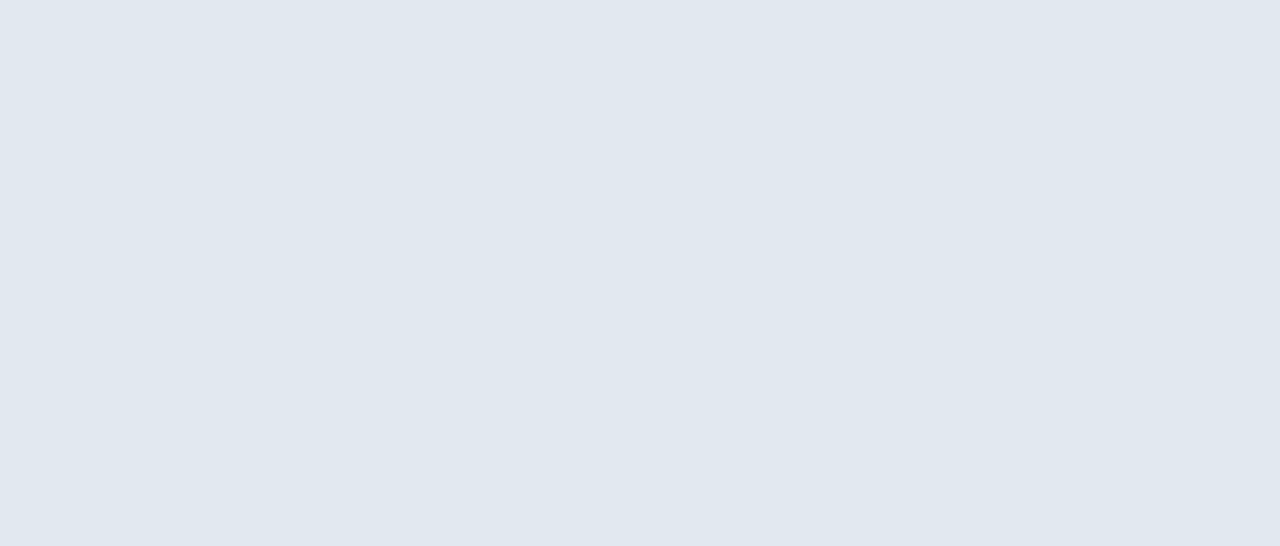
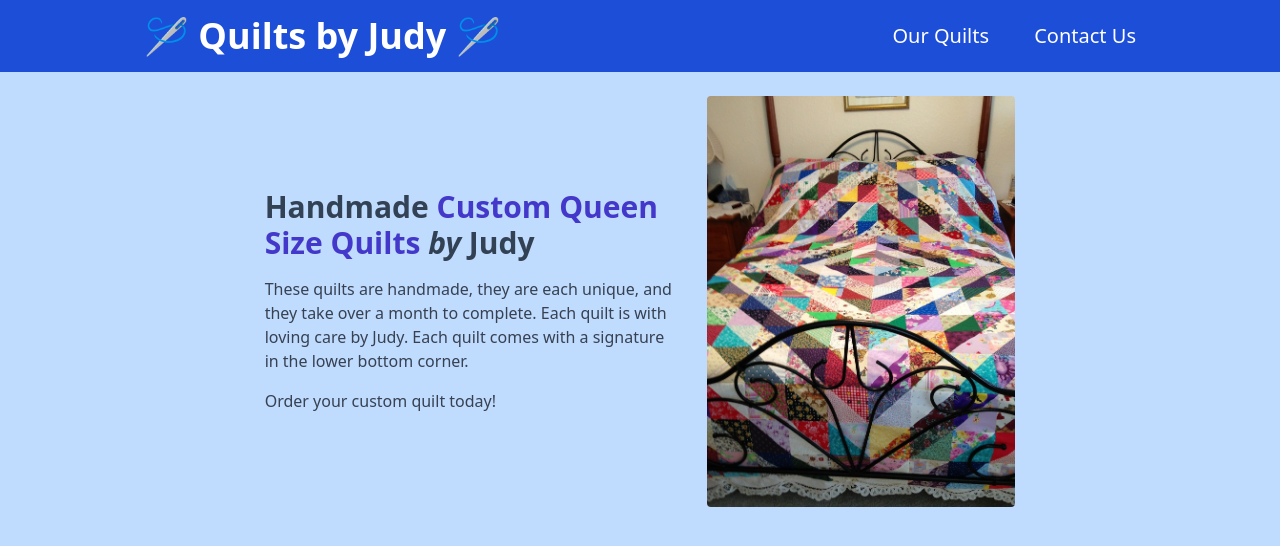
Before and after one commit to JerryApplegarth/Quilts-by-Judy, a website: page build/index.html in a window 1280 px wide. Drawn offline with Linux system fonts and the light colour scheme.

Commit message:
completed header and main sections

```diff
--- a/build/index.html
+++ b/build/index.html
@@ -16,7 +16,36 @@
 			content="HTML, CSS, JavaScript" />
         <link rel="stylesheet" href="css/style.css"/>
     </head>
-<body class="min-h-screen bg-slate-200 dark:bg-black dark:text-white">
+<body class="min-h-screen bg-blue-200 dark:bg-slate-800 dark:text-white">
+    <header class="bg-blue-700 text-white sticky top-0 z-10 h-3/4">
+        <section class="max-w-5xl mx-auto p-4 flex justify-between items-center">
+        <h1 class="text-4xl font-bold hover:opacity-70"><a href="#hero"> 🪡 Quilts by Judy 🪡</a></h1>
+        <div>
+            <button id="mobile-open-button" class="text-3xl sm:hidden focus:outline-none">
+                &#9776;
+
+            </button>
+            <nav class="hidden sm:block space-x-10 text-xl" aria-label="main">
+                <a href="#quilts" class="hover:opacity-70">Our Quilts</a>
+
+                <a href="#contact" class="hover:opacity-70">Contact Us</a>
+            </nav>
+        </div>
+
+        </section>
+    </header>
+    <main class="max-w-4x mx-auto">
+        <section class="flex flex-col-reverse justify-center sm:flex-row p-6 items-center gap-8 mb-12" id="hero">
+            <article class="sm:w-1/3">
+                <h2 class="max-w-md text-4xl font-bold text-center sm:text-3xl sm:text-left text-slate-700 dark:text-white">Handmade <span class="text-indigo-700 dark:text-indigo-400">Custom Queen Size Quilts</span> <em>by</em>   Judy</h2>
+                <p class="text-2xg max-md mt-4 text-center sm:text-left text-gray-700 dark:text-gray-300">These quilts are handmade, they are each unique, and they take over a month to complete. Each quilt is with loving care by Judy. Each quilt comes with a signature in the lower bottom corner.</p>
+                <p class="text-2xg max-md mt-4 text-center sm:text-left text-gray-700 dark:text-gray-300">Order your custom quilt today!</p>
+
+            </article>
+            <img src="/build/img/bed.JPG" alt="quilt on bed" title="Judy's quilt on a bed" class="rounded w-1/4">
+        </section>
+
+    </main>
 
 </body>
 </html>
```
Also changed, not shown: build/css/style.css.
